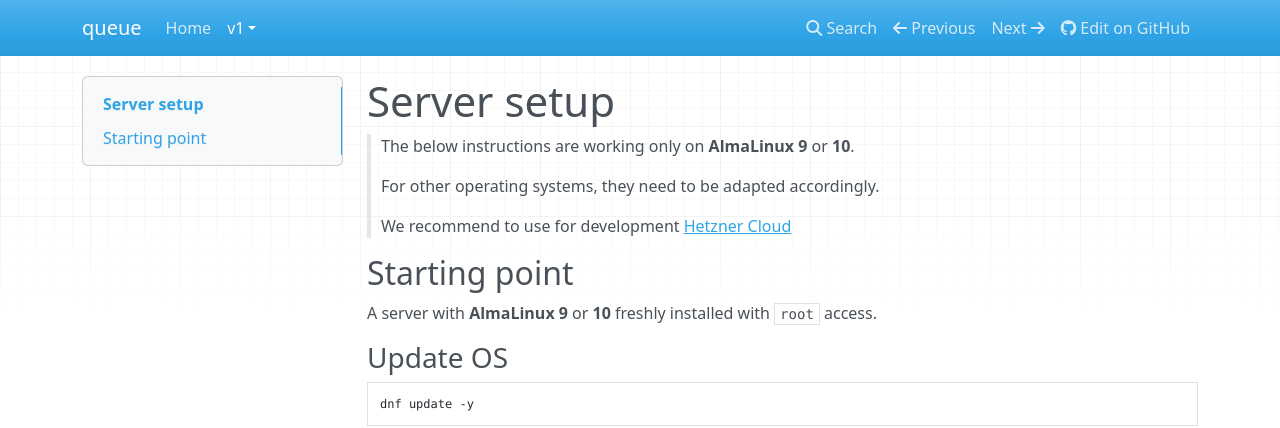
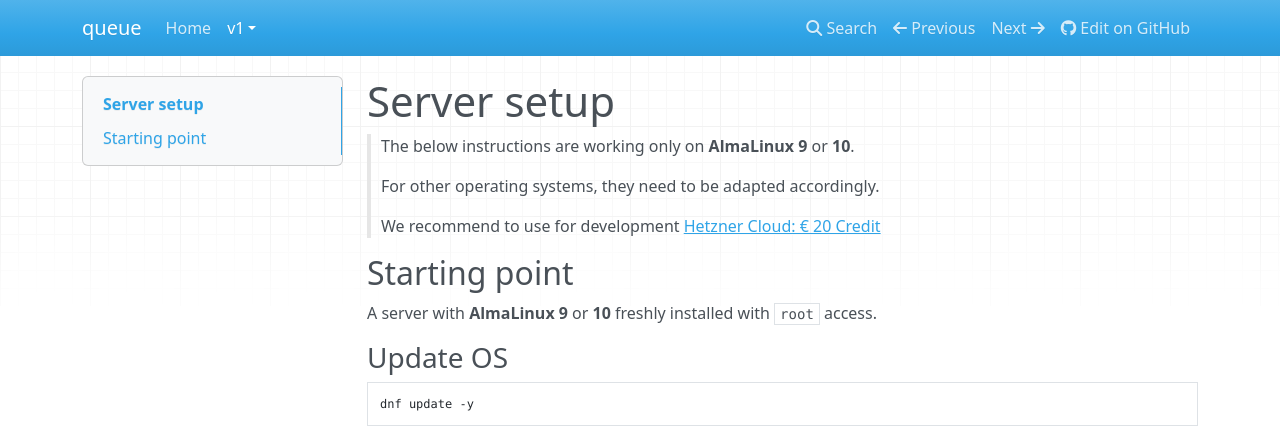
Before and after one commit to dotkernel/queue-documentation, an MkDocs documentation site: the page built from docs/book/v1/server-setup.md, in a window 1280 px wide and 900 px high. Shown: the top 428 px of the window. Built offline with MkDocs 1.6.1, drawn with Linux system fonts in a browser that asks for light colours; nearby versions of some CDN libraries.

Commit message:
revision of server setup documentation
Signed-off-by: arhimede <julian@dotkernel.com>

```diff
--- a/docs/book/v1/server-setup.md
+++ b/docs/book/v1/server-setup.md
@@ -4,7 +4,7 @@
 >
 > For other operating systems, they need to be adapted accordingly.
 >
-> We recommend to use for development  [Hetzner Cloud](https://hetzner.cloud/?ref=HYu6z4XGfkcP)
+> We recommend to use for development [Hetzner Cloud: € 20 Credit](https://hetzner.cloud/?ref=HYu6z4XGfkcP)
 
 ## Starting point
 
```
